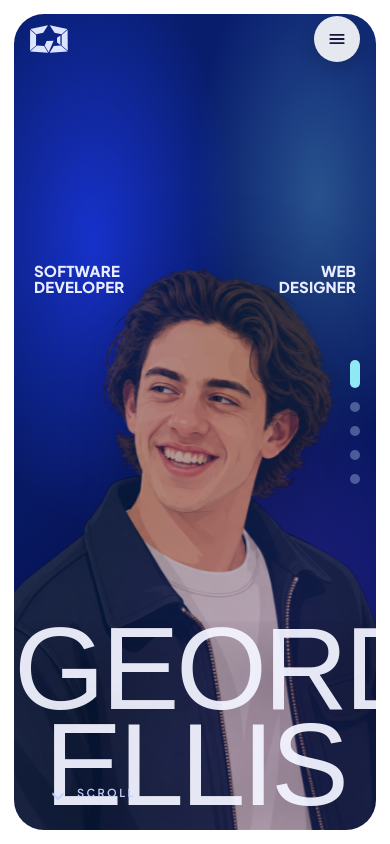
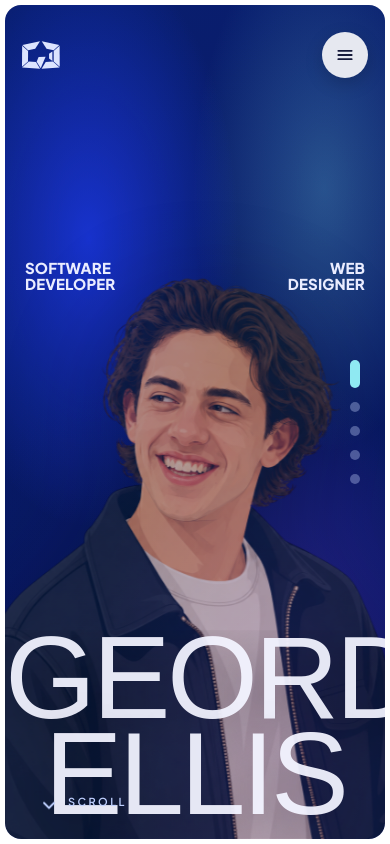
Before and after one commit to Geordie1071-spec/portfolio, a Next.js app: page / in a window 390 px wide. Built offline with nearby package versions, Linux system fonts and the light colour scheme; a web font is replaced by a local one.

Commit message:
Thin mobile white frame and lower header icons
Reduce the mobile viewport frame from 14px to 5px so it obstructs less content, and push the logo/hamburger lower with vertical centering in the header.

Co-authored-by: Geordie Ellis <Geordie1071-spec@users.noreply.github.com>

```diff
--- a/app/globals.css
+++ b/app/globals.css
@@ -419,12 +419,21 @@ button {
 
 /* ===================== mobile ===================== */
 @media (max-width: 680px) {
+  .site-frame {
+    inset: 5px !important;
+    border-radius: 16px !important;
+  }
+  .deck-inset {
+    inset: 5px !important;
+    border-radius: 16px !important;
+  }
   .hero-role {
     top: 33% !important;
     font-size: 15px !important;
   }
   .header-row {
-    padding: 16px 30px 10px !important;
+    padding: 32px 22px 14px !important;
+    align-items: center !important;
   }
   .nav-txt {
     font-size: 13px !important;
@@ -479,11 +488,11 @@ button {
     height: clamp(56px, 9vh, 74px) !important;
   }
   .edge-tab.left {
-    left: 6px !important;
-    border-radius: 0 20px 20px 0 !important;
+    left: 5px !important;
+    border-radius: 0 16px 16px 0 !important;
   }
   .edge-tab.right {
-    right: 6px !important;
+    right: 5px !important;
     border-radius: 16px 0 0 16px !important;
   }
   .edge-tab svg {
--- a/components/Portfolio.tsx
+++ b/components/Portfolio.tsx
@@ -691,7 +691,7 @@ export default function Portfolio() {
         <div
           aria-hidden={!mobileMenuOpen}
           style={{
-            position: "fixed", inset: 14, zIndex: 500, borderRadius: 30, overflow: "hidden", background: "#0B1E6B",
+            position: "fixed", inset: 5, zIndex: 500, borderRadius: 16, overflow: "hidden", background: "#0B1E6B",
             display: "flex", flexDirection: "column", alignItems: "center",
             opacity: mobileMenuOpen ? 1 : 0,
             transform: mobileMenuOpen ? "scale(1)" : "scale(.96)",
@@ -701,7 +701,7 @@ export default function Portfolio() {
         >
           <button
             onClick={() => setMobileMenuOpen(false)} aria-label="Close menu"
-            style={{ position: "absolute", top: 18, right: 18, width: 44, height: 44, borderRadius: "50%", border: "none", background: "rgba(255,255,255,.08)", color: "#EAECFF", display: "flex", alignItems: "center", justifyContent: "center", cursor: "pointer" }}
+            style={{ position: "absolute", top: 28, right: 16, width: 44, height: 44, borderRadius: "50%", border: "none", background: "rgba(255,255,255,.08)", color: "#EAECFF", display: "flex", alignItems: "center", justifyContent: "center", cursor: "pointer" }}
           >
             <svg width="20" height="20" viewBox="0 0 24 24" fill="none" stroke="currentColor" strokeWidth="2.2" strokeLinecap="round" strokeLinejoin="round"><path d="M6 6l12 12M18 6L6 18" /></svg>
           </button>
@@ -761,7 +761,7 @@ export default function Portfolio() {
       </div>
 
       {/* deck */}
-      <div ref={deckRef} className="deck-inset" onWheel={onWheel} onTouchStart={onTouchStart} onTouchEnd={onTouchEnd} style={{ position: "fixed", inset: 14, borderRadius: 30, overflow: "hidden", zIndex: 2 }}>
+      <div ref={deckRef} className="deck-inset" onWheel={onWheel} onTouchStart={onTouchStart} onTouchEnd={onTouchEnd} style={{ position: "fixed", inset: isMobile ? 5 : 14, borderRadius: isMobile ? 16 : 30, overflow: "hidden", zIndex: 2 }}>
         <div
           aria-hidden="true"
           style={{
```
